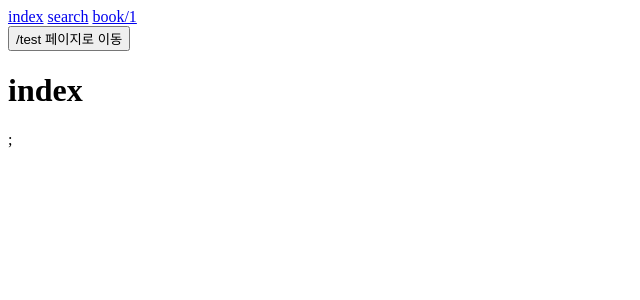
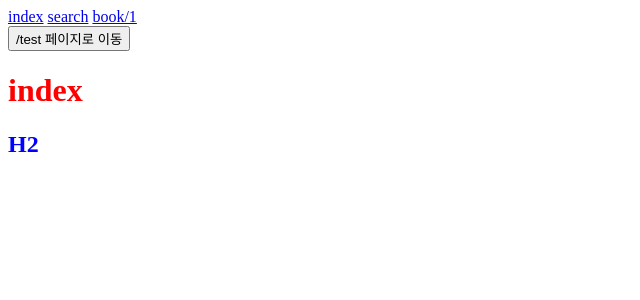
Before and after one commit to Yun-Jinwoo/study_next, a Next.js app in the folder section02/: page / in a window 1280 px wide. Shown: the top 300 px of the page, without its empty margins (0-640 px from the left). Built offline with nearby package versions, Linux system fonts and the light colour scheme.

Commit message:
🎨 style: next.js에서는 module css 를 활용하기

```diff
--- a/section02/src/pages/_app.tsx
+++ b/section02/src/pages/_app.tsx
@@ -2,6 +2,7 @@
 import type { AppProps } from "next/app";
 import Link from "next/link";
 import { useRouter } from "next/router";
+import { useEffect } from "react";
 
 export default function App({ Component, pageProps }: AppProps) {
   const router = useRouter();
@@ -9,6 +10,10 @@
   const onClickButton = () => {
     router.push("/test");
   };
+
+  useEffect(() => {
+    router.prefetch("/test");
+  }, []);
 
   return (
     <>
@@ -22,7 +27,7 @@
           <button onClick={onClickButton}>/test 페이지로 이동</button>
         </div>
       </header>
-      <Component {...pageProps} />;
+      <Component {...pageProps} />
     </>
   );
 }
--- /dev/null
+++ b/section02/src/pages/index.module.css
@@ -0,0 +1,7 @@
+.h1 {
+  color: red;
+}
+
+.h2 {
+  color: blue;
+}
--- a/section02/src/pages/index.tsx
+++ b/section02/src/pages/index.tsx
@@ -1,3 +1,10 @@
+import style from "./index.module.css";
+
 export default function Home() {
-  return <h1>index</h1>;
+  return (
+    <>
+      <h1 className={style.h1}>index</h1>
+      <h2 className={style.h2}>H2</h2>
+    </>
+  );
 }
```
